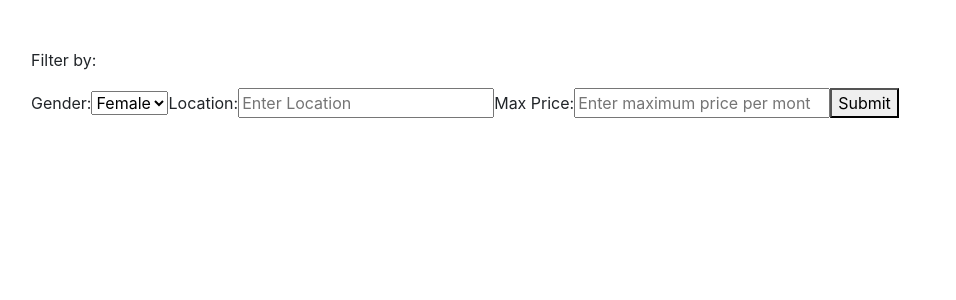
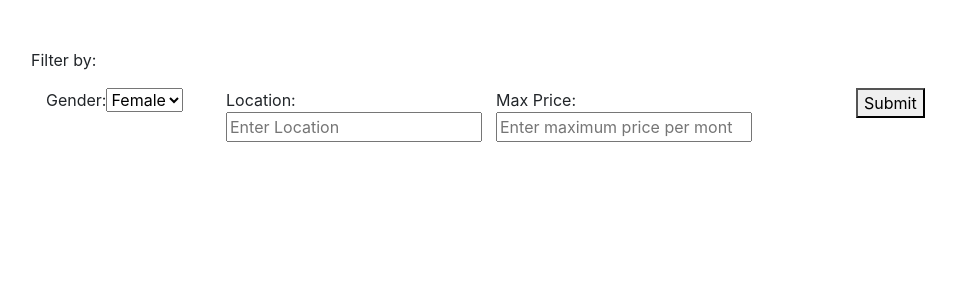
Before and after one commit to Dominique-Huang/cs304-final-project, a Flask app: page / in a window 1280 px wide. Shown: the part 56-356 px from the top of the page, without its empty margins (54-1010 px from the left). Run offline with Flask 2, Linux system fonts and the light colour scheme; data that the repository does not hold is empty; some libraries are stand-ins or nearby versions.

Commit message:
small changes for filter

```diff
--- a/project/templates/index.html
+++ b/project/templates/index.html
@@ -43,6 +43,9 @@
       <form method = "POST" action = "{{ url_for('showProperties') }}">
         <p>Filter by: </p>
         <div class="form-inline">
+          <div class = "container row">
+
+            <div class="col-sm-2">
               <div class="form-group">
               <label for="gender">Gender: </label>
               <select name = 'gender'>
@@ -52,17 +55,30 @@
               <option value = 3>Any</option>
               </select>
               </div>
+            </div>
+
+            <div class="col-sm-3">
               <div class="form-group">
-            <label for="location">Location: </label><input type="text" class="filter" id="location" placeholder="Enter Location">
+                <label for="location">Location:  </label><input type="text" class="filter" id="location" placeholder="Enter Location">
               </div>
+            </div>
+
+            <div class="col-sm-4">
               <div class="form-group">
-            <label for="price">Max Price: </label><input type="number" class="filter" id="price" placeholder="Enter maximum price per month">
+                <label for="price">Max Price:  </label><input type="number" class="filter" id="price" placeholder="Enter maximum price per month">
               </div>
+
+            </div>
+            <div class="col-sm-3">
               <div class="form-group">
                 <button type = "submit">Submit</button>
               </div>
             </div>
+
+          </div>
+        </div>
       </form>
+
       <div class="row mt-5">
         {% for item in propList%}
           <div class = "col-lg-3 col-sm-6" align = "center">
```
Lines whose indentation alone changed are shown as unchanged.
